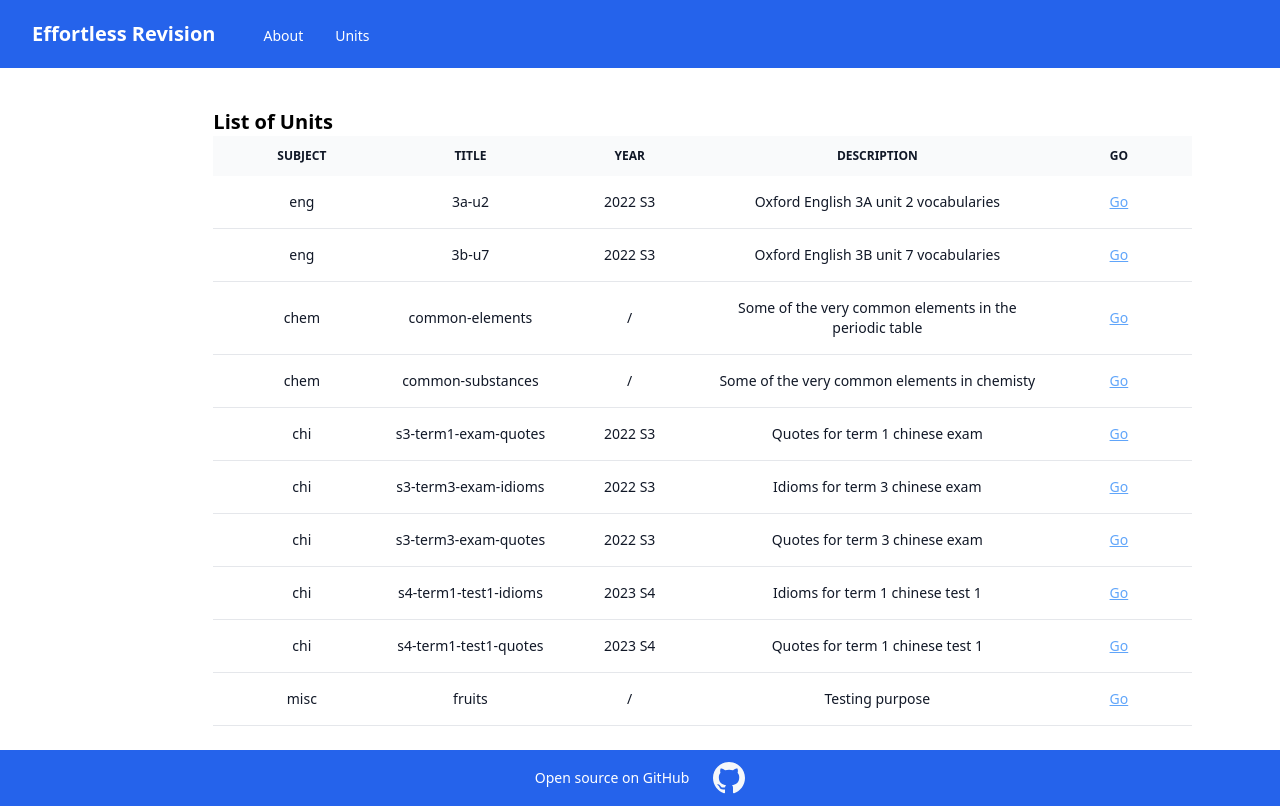
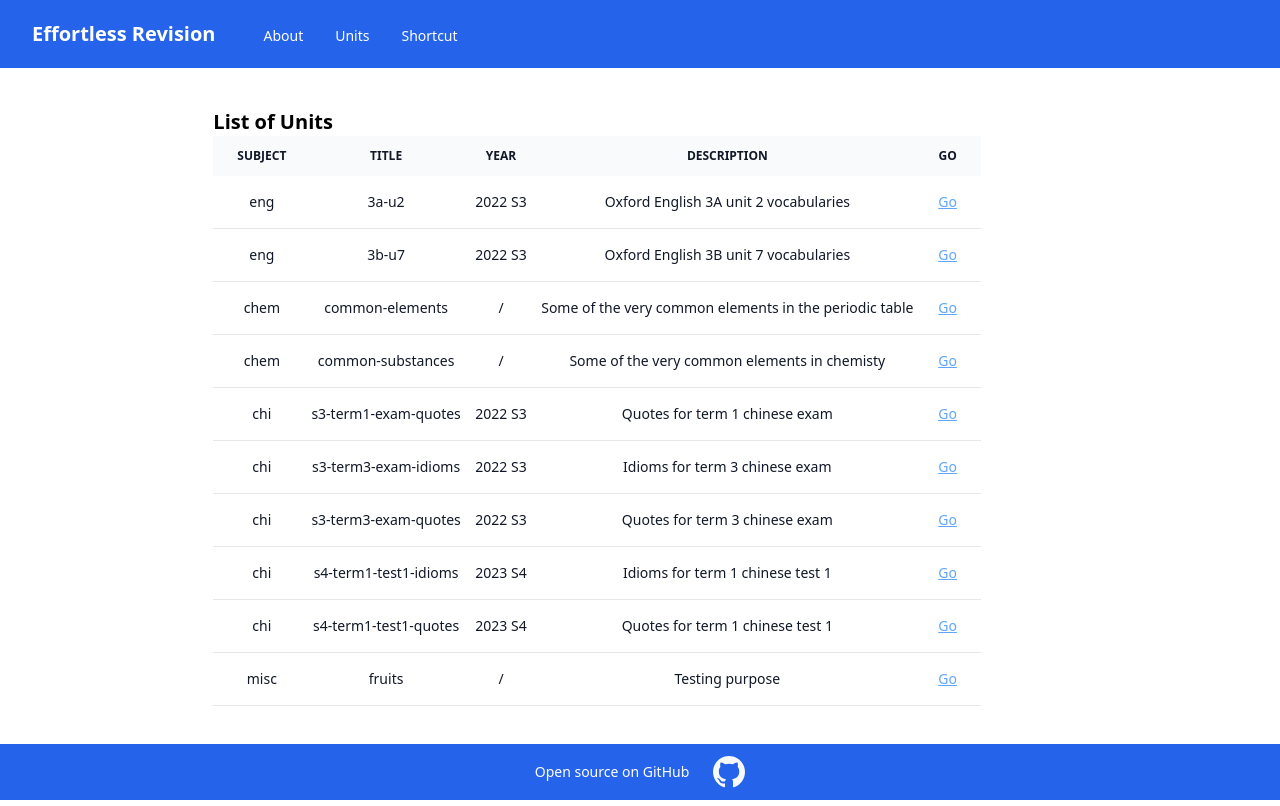
Before and after one commit to knlao/effortless-revision, a Next.js app: page /units in a window 1280 px wide. Built offline with nearby package versions, Linux system fonts and the light colour scheme.

Commit message:
Added shortcut page and some QOL improvements

```diff
--- /dev/null
+++ b/pages/shortcut.js
@@ -0,0 +1,16 @@
+import Link from "next/link"
+
+function About() {
+    return (
+        <div>
+            <p className="text-xl font-bold">Shortcut</p>
+            <p>Links for recent tests and exams</p>
+            <br></br>
+            <Link className="text-l font-semibold text-blue-400 underline" href="/chi/s4-term1-test1-idioms/pinyin/word/blanks">2023高一第一段第一次中文測驗成語</Link>
+            <br></br>
+            <Link className="text-l font-semibold text-blue-400 underline" href="/chi/s4-term1-test1-quotes/first/whole/blanks">2023高一第一段第一次中文測驗名句</Link>
+        </div>
+    );
+}
+
+export default About;
--- a/pages/units.js
+++ b/pages/units.js
@@ -6,19 +6,19 @@ function About() {
     const { data, isPending, error } = useFetch("/api");
 
     return (
-        <div className="w-1/2">
+        <div className="w-full">
             <p className="text-xl font-bold">List of Units</p>
             {error && <div>{error}</div>}
             {isPending && <div>Loading...</div>}
-            {data && <div>
-                <table class="w-full text-sm text-center text-gray-900">
+            {data && <div class="overflow-x-auto">
+                <table class="text-sm text-center text-gray-900">
                     <thead class="text-xs uppercase bg-gray-50">
                         <tr>
-                            <th scope="col" class="py-3 px-16">Subject</th>
-                            <th scope="col" class="py-3 px-16">Title</th>
-                            <th scope="col" class="py-3 px-16">Year</th>
-                            <th scope="col" class="py-3 px-32">Description</th>
-                            <th scope="col" class="py-3 px-16">Go</th>
+                            <th scope="col" class="py-3 px-6">Subject</th>
+                            <th scope="col" class="py-3 px-6">Title</th>
+                            <th scope="col" class="py-3 px-6">Year</th>
+                            <th scope="col" class="py-3 px-16">Description</th>
+                            <th scope="col" class="py-3 px-6">Go</th>
                         </tr>
                     </thead>
                     <tbody>
--- a/src/components/header.js
+++ b/src/components/header.js
@@ -6,6 +6,7 @@ function Header() {
             <Link className="mx-8 text-white text-xl font-bold" href="/">Effortless Revision</Link>
             <Link className="mx-4 text-white text-sm" href="/about">About</Link>
             <Link className="mx-4 text-white text-sm" href="/units">Units</Link>
+            <Link className="mx-4 text-white text-sm" href="/shortcut">Shortcut</Link>
         </div>
     );
 }
```
